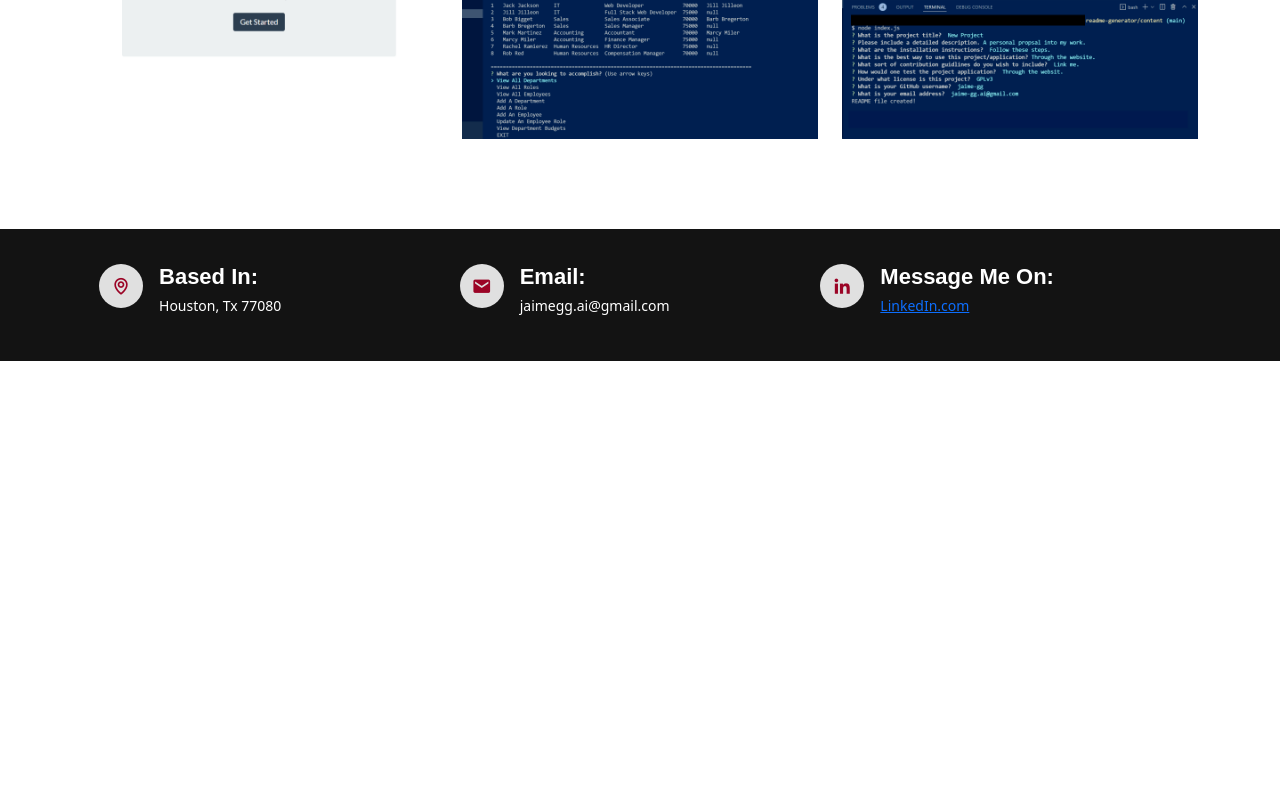
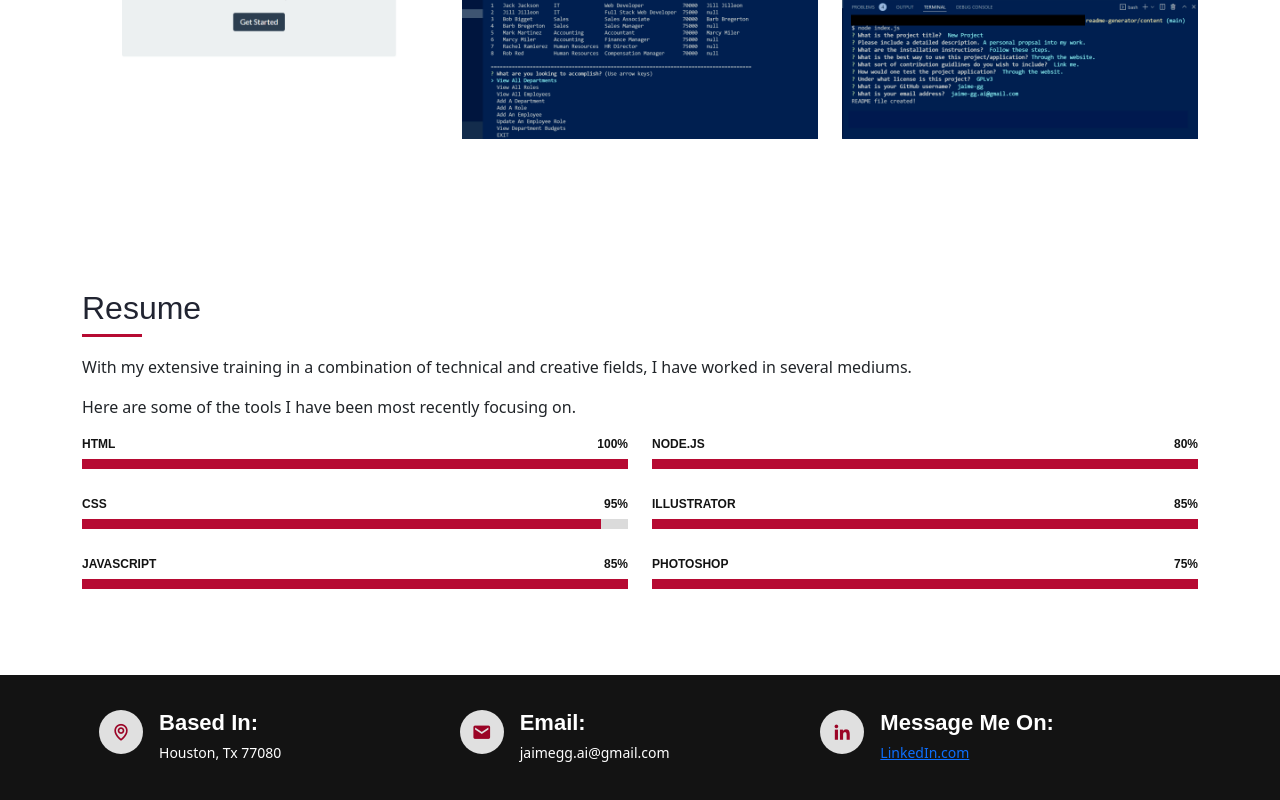
Before and after one commit to jaime-gg/react-portfolio, a React (Create React App) app: page / in a window 1280 px wide. Shown: the part 1914-2714 px from the top of the page. Before the commit the page ends 2275 px from the top, so only its background shows below. Built offline with nearby package versions, Linux system fonts and the light colour scheme.

Commit message:
expiramenting with waypoint

```diff
--- a/package.json
+++ b/package.json
@@ -12,6 +12,7 @@
     "react": "^18.0.0",
     "react-dom": "^18.0.0",
     "react-scripts": "5.0.0",
+    "react-waypoint": "^10.1.0",
     "web-vitals": "^2.1.4"
   },
   "scripts": {
--- a/src/App.js
+++ b/src/App.js
@@ -5,7 +5,7 @@ import Header from './components/Header';
 import Hero from './components/Hero';
 import About from './components/About';
 import Portfolio from './components/Portfolio';
-// import Resume from './components/Resume'
+import Resume from './components/Resume'
 // import Contact from './components/Contact';
 import Footer from './components/Footer'
 import AOS from 'aos';
@@ -13,7 +13,10 @@ import AOS from 'aos';
 function App() {
   useEffect(() => {
     AOS.init({
-      duration : 1500
+      duration : 1500,
+      easing: 'ease-in-out',
+      once: true,
+      mirror: false
     });
   }, []);
 
@@ -26,7 +29,7 @@ function App() {
           <Hero />
           <About />
           <Portfolio />
-          {/* <Resume /> */}
+          <Resume />
           {/* <Contact /> */}
 
           <Footer />
--- a/src/components/Resume/index.js
+++ b/src/components/Resume/index.js
@@ -1,10 +1,12 @@
 import React from 'react';
+import './style.css';
+import '../../utils/main'
 
 function Resume() {
 
     return (
 
-        <section id="resume" className="resume second-bg">
+        <section id="resume" className="skills second-bg">
             <div className="container">
 
                 <div>
@@ -20,14 +22,14 @@ function Resume() {
                     <div className="progress">
                         <span className="skill">HTML <i className="percent">100%</i></span>
                         <div className="progress-bar-wrap">
-                        <div className="progress-bar" role="progressbar" aria-valuenow="100" aria-valuemin="0" aria-valuemax="100"></div>
+                        <div className="progress-bar html-prog" role="progressbar" aria-valuenow="100" aria-valuemin="0" aria-valuemax="100"></div>
                         </div>
                     </div>
 
                     <div className="progress">
                         <span className="skill">CSS <i className="percent">95%</i></span>
                         <div className="progress-bar-wrap">
-                        <div className="progress-bar" role="progressbar" aria-valuenow="95" aria-valuemin="0" aria-valuemax="100"></div>
+                        <div className="progress-bar css-prog" role="progressbar" aria-valuenow="95" aria-valuemin="0" aria-valuemax="100"></div>
                         </div>
                     </div>
 
--- /dev/null
+++ b/src/components/Resume/style.css
@@ -0,0 +1,56 @@
+.skills .progress {
+    height: 60px;
+    display: block;
+    background: none;
+    border-radius: 0;
+}
+
+.skills .progress .skill {
+    padding: 0;
+    margin: 0 0 6px 0;
+    text-transform: uppercase;
+    display: block;
+    font-weight: 600;
+    font-family: "Poppins", sans-serif;
+    color: var(--dark);
+}
+
+.skills .progress .skill .percent {
+    float: right;
+    font-style: normal;
+}
+
+.skills .progress-bar-wrap {
+    background: #dbdbdb;
+    height: 10px;
+}
+
+.skills .progress-bar {
+    height: 10px;
+    transition: 0.9s;
+    background-color: var(--secondary);
+}
+
+.html-prog {
+    width: 100%;
+}
+
+.css-prog {
+    width: 95%;
+}
+
+.js-prog {
+    width: 85%;
+}
+
+.node-prog {
+    width: 80%;
+}
+
+.illustrator-prog {
+    width: 85%;
+}
+
+.ps-prog {
+    width: 75%;
+}
--- a/src/index.js
+++ b/src/index.js
@@ -9,6 +9,7 @@ import 'aos/dist/aos.css'
 
 import 'bootstrap/dist/js/bootstrap.bundle.min.js';
 import 'aos/dist/aos.js'
+import './utils/main'
 
 ReactDOM.render(
 
--- /dev/null
+++ b/src/utils/main.js
@@ -0,0 +1,107 @@
+import { Waypoint } from 'react-waypoint';
+
+(function() {
+  "use strict";
+
+  /* selector helper function */
+  const select = (el, all = false) => {
+    el = el.trim()
+    if (all) {return [...document.querySelectorAll(el)]}
+    else {return document.querySelector(el)}
+  }
+
+
+  /* event listener function */
+  const on = (type, el, listener, all = false) => {
+    let selectEl = select(el, all)
+    if (selectEl) {
+      if (all) {
+        selectEl.forEach(e => e.addEventListener(type, listener))
+      } else {
+        selectEl.addEventListener(type, listener)
+      }
+    }
+  }
+
+
+  /* on scroll event listener */
+  const onscroll = (el, listener) => {
+    el.addEventListener('scroll', listener)
+  }
+
+  /* ------------------------------------------------------------------------------ */
+
+  /* Navbar links light up while scroll */
+  let navbarlinks = select('#navbar .scrollto', true)
+  const navbarlinksActive = () => {
+    let position = window.scrollY + 200
+    navbarlinks.forEach(navbarlink => {
+      if (!navbarlink.hash) return
+      let section = select(navbarlink.hash)
+
+      if (!section) return
+
+      if (position >= section.offsetTop && position <= (section.offsetTop + section.offsetHeight)) {
+        navbarlink.classList.add('active')
+      } else {
+        navbarlink.classList.remove('active')
+      }
+    })
+  }
+  window.addEventListener('load', navbarlinksActive)
+  onscroll(document, navbarlinksActive)
+
+
+  /* Scrolls to an element with header offset */
+  const scrollto = (el) => {
+    let elementPos = select(el).offsetTop
+    window.scrollTo({
+      top: elementPos,
+      behavior: 'smooth'
+    })
+  }
+
+
+  /* Mobile nav toggle */
+  on('click', '.mobile-nav-toggle', function(e) {
+      select('body').classList.toggle('mobile-nav-active')
+      this.classList.toggle('bi-list')
+      this.classList.toggle('bi-x')
+  })
+
+
+  /* Scroll with ofset on links with a class name .scrollto */
+  on('click', '.scrollto', function(e) {
+    if (select(this.hash)) {
+      e.preventDefault()
+
+      let body = select('body')
+      if (body.classList.contains('mobile-nav-active')) {
+          body.classList.remove('mobile-nav-active')
+          let navbarToggle = select('.mobile-nav-toggle')
+          navbarToggle.classList.toggle('bi-list')
+          navbarToggle.classList.toggle('bi-x')
+      }
+      scrollto(this.hash)
+    }
+  }, true)
+
+
+  /* Skills animation */
+  let skilsContent = select('.skills-content');
+  if (skilsContent) {
+    new Waypoint({
+      element: skilsContent,
+      offset: '80%',
+
+      handler: function(direction) {
+        let progress = select('.progress .progress-bar', true);
+
+        progress.forEach((el) => {
+          el.style.width = el.getAttribute('aria-valuenow') + '%'
+        });
+      }
+    })
+  }
+
+})()
```
Also changed, not shown: 1 other file (tests, documents, lock files or other folders).
